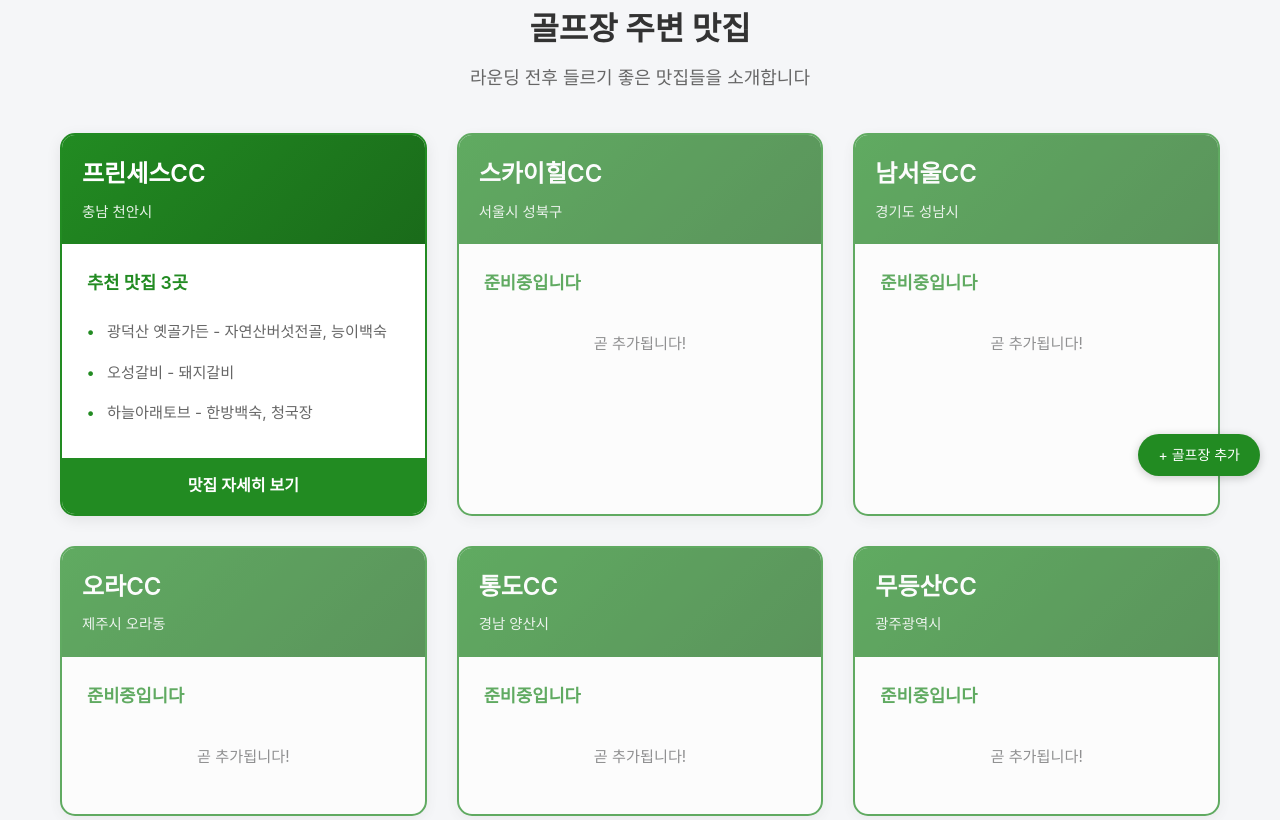
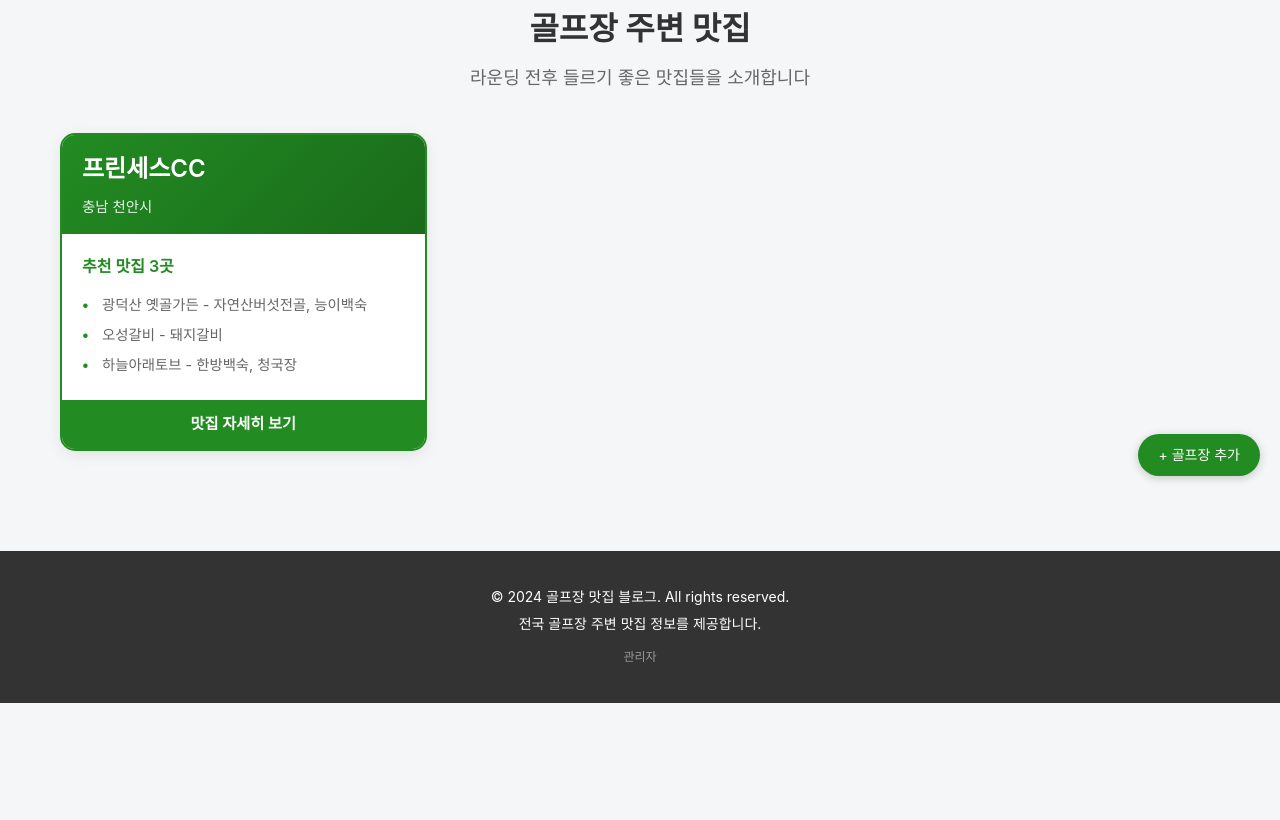
Before and after one commit to dokbun2/golf-restaurant-guide, a website: page index.html in a window 1280 px wide. Shown: the part 304-1124 px from the top of the page. After the commit the page ends 1007 px from the top, so only its background shows below. Drawn offline with Linux system fonts and the light colour scheme.

Commit message:
Clean up main page and reduce card heights
- Remove all example golf course cards from main page
- Reduce vertical padding in golf course cards
- Decrease font sizes and spacing for more compact layout
- Adjust header padding from 20px to 15px
- Reduce preview list item padding and font size
- Make view detail button more compact

```diff
--- a/index.html
+++ b/index.html
@@ -98,65 +98,6 @@
             <!-- Golf Course Cards Section -->
             <div class="golf-courses-grid" id="golfCoursesGrid">
                 <!-- 동적으로 로드되는 골프장 카드들이 여기에 추가됩니다 -->
-
-                <!-- 서울/경기 지역 예시 -->
-                <div class="golf-course-card coming-soon" data-region="seoul">
-                    <div class="golf-course-header">
-                        <h3 class="golf-course-name">스카이힐CC</h3>
-                        <span class="golf-course-location">서울시 성북구</span>
-                    </div>
-                    <div class="golf-course-preview">
-                        <p class="preview-title">준비중입니다</p>
-                        <p class="coming-soon-text">곧 추가됩니다!</p>
-                    </div>
-                </div>
-
-                <div class="golf-course-card coming-soon" data-region="seoul">
-                    <div class="golf-course-header">
-                        <h3 class="golf-course-name">남서울CC</h3>
-                        <span class="golf-course-location">경기도 성남시</span>
-                    </div>
-                    <div class="golf-course-preview">
-                        <p class="preview-title">준비중입니다</p>
-                        <p class="coming-soon-text">곧 추가됩니다!</p>
-                    </div>
-                </div>
-
-                <!-- 제주 지역 예시 -->
-                <div class="golf-course-card coming-soon" data-region="jeju">
-                    <div class="golf-course-header">
-                        <h3 class="golf-course-name">오라CC</h3>
-                        <span class="golf-course-location">제주시 오라동</span>
-                    </div>
-                    <div class="golf-course-preview">
-                        <p class="preview-title">준비중입니다</p>
-                        <p class="coming-soon-text">곧 추가됩니다!</p>
-                    </div>
-                </div>
-
-                <!-- 경상 지역 예시 -->
-                <div class="golf-course-card coming-soon" data-region="gyeongsang">
-                    <div class="golf-course-header">
-                        <h3 class="golf-course-name">통도CC</h3>
-                        <span class="golf-course-location">경남 양산시</span>
-                    </div>
-                    <div class="golf-course-preview">
-                        <p class="preview-title">준비중입니다</p>
-                        <p class="coming-soon-text">곧 추가됩니다!</p>
-                    </div>
-                </div>
-
-                <!-- 전라 지역 예시 -->
-                <div class="golf-course-card coming-soon" data-region="jeolla">
-                    <div class="golf-course-header">
-                        <h3 class="golf-course-name">무등산CC</h3>
-                        <span class="golf-course-location">광주광역시</span>
-                    </div>
-                    <div class="golf-course-preview">
-                        <p class="preview-title">준비중입니다</p>
-                        <p class="coming-soon-text">곧 추가됩니다!</p>
-                    </div>
-                </div>
             </div>
 
             <!-- Restaurant List -->
--- a/style.css
+++ b/style.css
@@ -320,7 +320,7 @@ body {
 .golf-course-header {
     background: linear-gradient(135deg, #228B22 0%, #1a6b1a 100%);
     color: white;
-    padding: 20px;
+    padding: 15px 20px;
 }
 
 .golf-course-name {
@@ -335,14 +335,14 @@ body {
 }
 
 .golf-course-preview {
-    padding: 25px;
+    padding: 20px;
 }
 
 .preview-title {
-    font-size: 1.1em;
+    font-size: 1em;
     color: #228B22;
     font-weight: 600;
-    margin-bottom: 15px;
+    margin-bottom: 10px;
 }
 
 .preview-list {
@@ -351,11 +351,12 @@ body {
 }
 
 .preview-list li {
-    padding: 8px 0;
+    padding: 5px 0;
     padding-left: 20px;
     position: relative;
     color: var(--text-secondary);
-    font-size: 0.95em;
+    font-size: 0.9em;
+    line-height: 1.4;
 }
 
 .preview-list li::before {
@@ -369,12 +370,13 @@ body {
 .view-detail-btn {
     display: block;
     text-align: center;
-    padding: 15px;
+    padding: 12px;
     background: #228B22;
     color: white;
     text-decoration: none;
     font-weight: 600;
     transition: all 0.3s ease;
+    font-size: 0.95em;
 }
 
 .view-detail-btn:hover {
```
